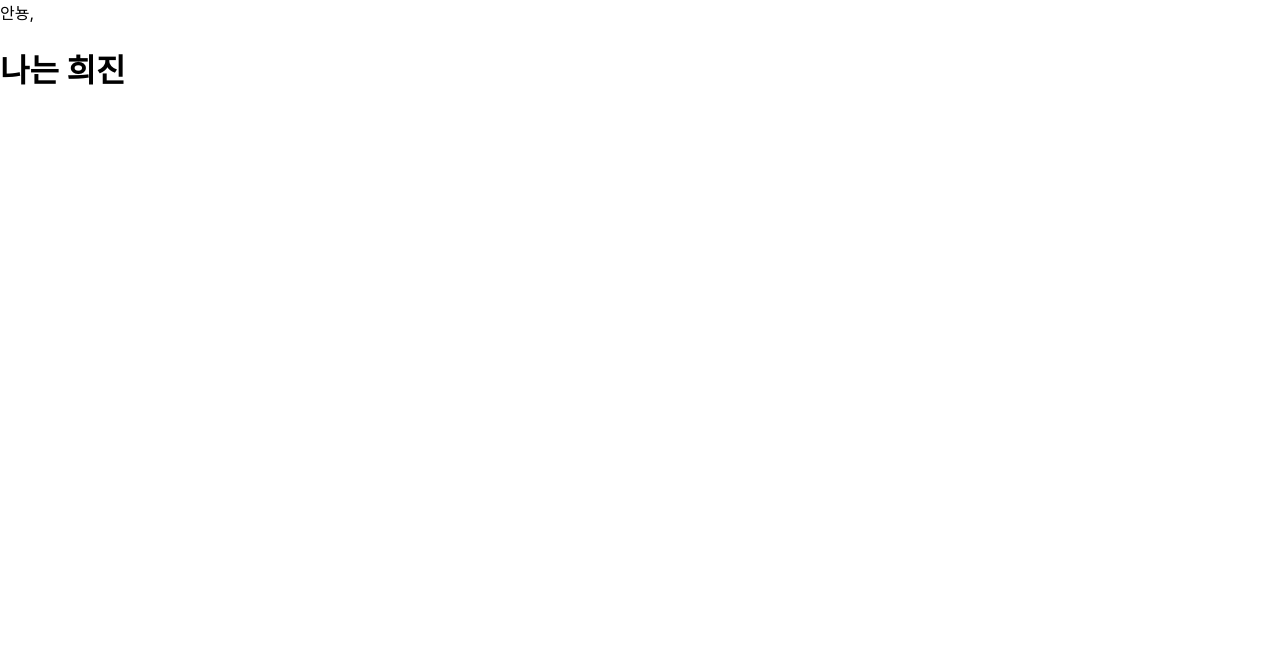
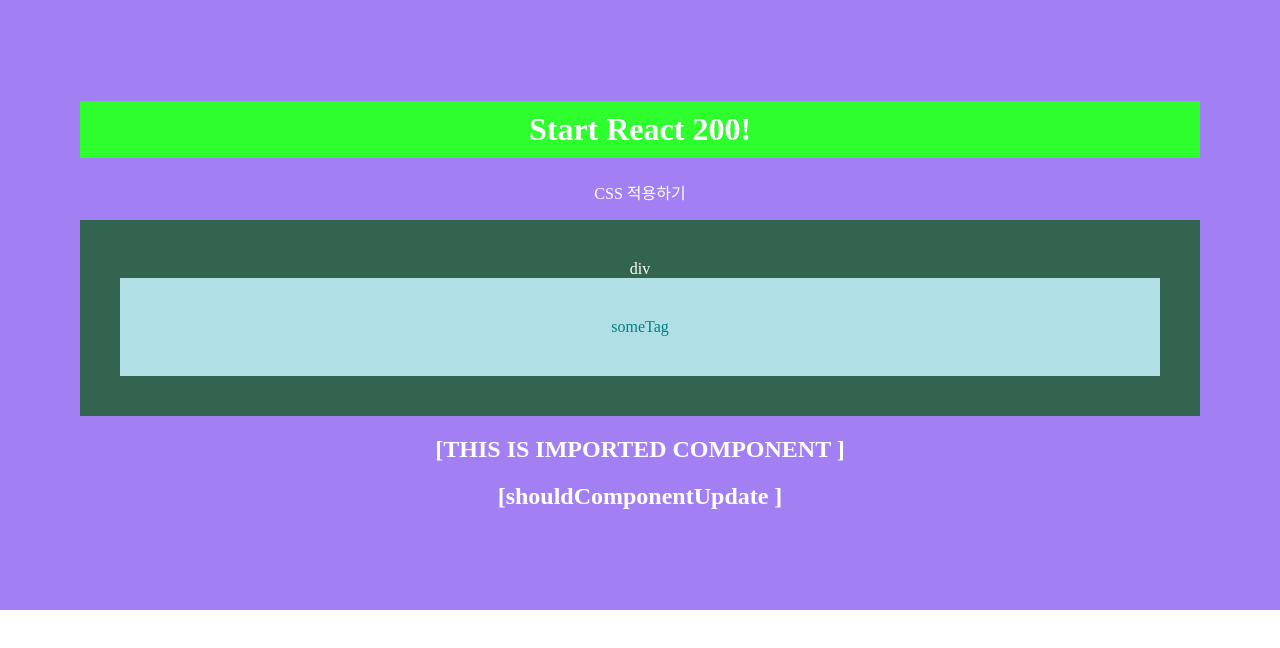
Before and after one commit to Hizini/react-test, a React (Create React App) app: page / in a window 1280 px wide. Shown: the top 648 px of the page. Built offline with nearby package versions, Linux system fonts and the light colour scheme.

Commit message:
LifecycleEx

```diff
--- a/package.json
+++ b/package.json
@@ -9,7 +9,7 @@
     "react": "^17.0.2",
     "react-dom": "^17.0.2",
     "react-scripts": "4.0.3",
-    "scss": "^0.2.4",
+    "sass": "^1.43.2",
     "web-vitals": "^1.1.2"
   },
   "scripts": {
--- a/src/App.css
+++ b/src/App.css
@@ -1,38 +1,14 @@
-.App {
+div {
+  background-color: rgb(162, 127, 243);
+  color: rgb(255, 255, 255);
+  padding: 40px;
+  font-family: 고딕;
   text-align: center;
 }
 
-.App-logo {
-  height: 40vmin;
-  pointer-events: none;
+h1{
+  color: white;
+  background-color: #2EFE2E;
+  padding: 10px;
+  font-family: 궁서;
 }
-
-@media (prefers-reduced-motion: no-preference) {
-  .App-logo {
-    animation: App-logo-spin infinite 20s linear;
-  }
-}
-
-.App-header {
-  background-color: #282c34;
-  min-height: 100vh;
-  display: flex;
-  flex-direction: column;
-  align-items: center;
-  justify-content: center;
-  font-size: calc(10px + 2vmin);
-  color: white;
-}
-
-.App-link {
-  color: #61dafb;
-}
-
-@keyframes App-logo-spin {
-  from {
-    transform: rotate(0deg);
-  }
-  to {
-    transform: rotate(360deg);
-  }
-}
--- a/src/App.js
+++ b/src/App.js
@@ -1,11 +1,26 @@
+import React from 'react';
+import './App.css';
+import ImportConponent from './R003/R003_ImportConponent';
+// import LifecycleEx from './R004/R004_LifecycleEx';
+// import LifecycleEx2 from './R005/R005_LifecycleEx';
+// import LifecycleEx3 from './R006/R006_LifecycleEx';
+// import LifecycleEx4 from './R007/R007_LifecycleEx';
+import LifecycleEx5 from './R008/R008_LifecycleEx';
 
-import React, { Component } from 'react';
 
-//class형 컴포넌트 생성
-class App extends Component{
-  render() {
-    const name = '희진'
-    return <div>안뇽, <h1>나는 {name}</h1></div>
-  }
+function App() {
+  return (
+  <div>
+    <h1>Start React 200!</h1>
+    <p>CSS 적용하기</p>
+    <ImportConponent></ImportConponent>
+    {/* <LifecycleEx></LifecycleEx>
+    <LifecycleEx2></LifecycleEx2>
+    <LifecycleEx3 prop_value = 'FromApp.js' />
+    <LifecycleEx4 prop_value = 'FromApp2.js' />  */}
+    <LifecycleEx5 prop_value = 'FromApp3.js' />
+  </div>
+  )
 }
+
 export default App;
--- /dev/null
+++ b/src/R003/R003_ImportConponent.js
@@ -0,0 +1,20 @@
+import React, { Component } from "react";
+import './Test3.scss'
+
+class R003_ImportConponent extends Component {
+    render() {
+        return (
+            <>
+                <div className='div'>div
+                    <div className='someTag'>
+                        someTag
+                    </div>
+                </div>
+
+                <h2>[THIS IS IMPORTED COMPONENT ]</h2>
+            </>
+        )
+    }
+}
+
+export default R003_ImportConponent
--- /dev/null
+++ b/src/R003/Test3.scss
@@ -0,0 +1,14 @@
+.div {
+    background-color: rgb(50, 100,80);
+    color: rgb(255, 255, 255);
+    padding: 40px;
+    font-family: 고딕;
+    text-align: center;
+
+    .someTag {
+        background-color: powderblue;
+        color: teal;
+        font-family: 고딕;
+        text-align: center;
+    }
+  }
--- /dev/null
+++ b/src/R004/R004_LifecycleEx.js
@@ -0,0 +1,12 @@
+import React, { Component } from 'react'
+
+class R004_LifecycleEx extends Component {
+    render() {
+        console.log('3. render Call')
+        return (
+            <h2>[render ]</h2>
+        )
+    }
+}
+
+export default R004_LifecycleEx
--- /dev/null
+++ b/src/R005/R005_LifecycleEx.js
@@ -0,0 +1,17 @@
+import React, { Component } from 'react'
+
+class R005_LifecycleEx extends Component {
+    constructor(props) {
+        super(props)
+        this.state = {}
+        console.log('1. constructor Call')
+    }
+    render() {
+        console.log('3. render Call')
+        return (
+            <h2>[constructor ]</h2>
+        )
+    }
+}
+
+export default R005_LifecycleEx
--- /dev/null
+++ b/src/R006/R006_LifecycleEx.js
@@ -0,0 +1,21 @@
+import React, { Component } from 'react'
+
+class R006_LifecycleEx extends Component {
+    static getDerivedStateFromProps(props, state) {
+        console.log('2. getDerivedStateFromProps Call : ' + props.prop_value)
+        return {}
+    }
+    constructor(props) {
+        super(props)
+        this.state = {}
+        console.log('1. constructor Call')
+    }
+    render() {
+        console.log('3. render Call')
+        return (
+            <h2>[getDerivedStateFromProps ]</h2>
+        )
+    }
+}
+
+export default R006_LifecycleEx
--- /dev/null
+++ b/src/R007/R007_LifecycleEx.js
@@ -0,0 +1,27 @@
+import React, { Component } from 'react'
+
+class R007_LifecycleEx extends Component {
+    static getDerivedStateFromProps(props, state) {
+        console.log('2. getDerivedStateFromProps Call : ' + props.prop_value)
+        return {tmp_state:props.prop_value}
+    }
+    constructor(props) {
+        super(props)
+        this.state = {}
+        console.log('1. constructor Call')
+    }
+
+    componentDidMount() {
+        console.log('4. componentDidMount Call')
+        console.log('5. tmp_state : ' + this.state.tmp_state)
+    }
+
+    render() {
+        console.log('3. render Call')
+        return (
+            <h2>[componentDidMount ]</h2>
+        )
+    }
+}
+
+export default R007_LifecycleEx
--- /dev/null
+++ b/src/R008/R008_LifecycleEx.js
@@ -0,0 +1,33 @@
+import React, { Component } from 'react'
+
+class R008_LifecycleEx extends Component {
+    static getDerivedStateFromProps(props, state) {
+        console.log('2. getDerivedStateFromProps Call : ' + props.prop_value)
+        return {tmp_state:props.prop_value}
+    }
+    constructor(props) {
+        super(props)
+        this.state = {}
+        console.log('1. constructor Call')
+    }
+
+    componentDidMount() {
+        console.log('4. componentDidMount Call')
+        console.log('5. tmp_state : ' + this.state.tmp_state)
+        this.setState({tmp_state2 : true})
+    }
+
+    shouldComponentUpdate(props, state) {
+        console.log('6. shouldComponentUpdate Call / tem_state2 = ' + state.tmp_state2)
+        return state.tmp_state2
+    }
+
+    render() {
+        console.log('3. render Call')
+        return (
+            <h2>[shouldComponentUpdate ]</h2>
+        )
+    }
+}
+
+export default R008_LifecycleEx
```
Also changed, not shown: 1 other file (tests, documents, lock files or other folders).
